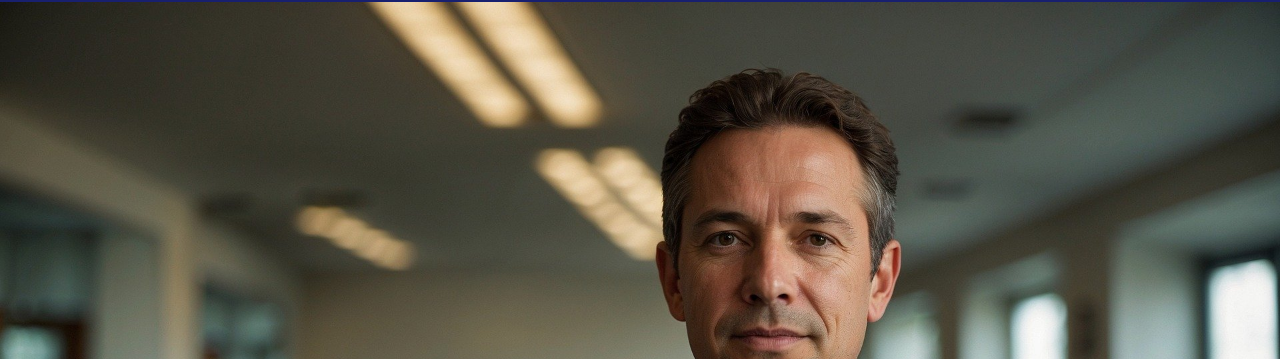
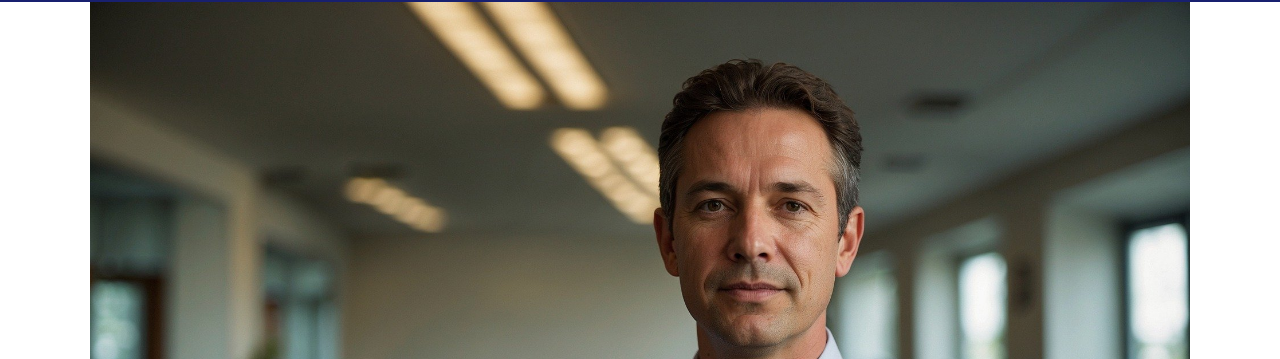
Before and after one commit to kevtorres-dev/Sistemas-ABC, a website: page index.html in a window 1280 px wide. Shown: the part 78-437 px from the top of the page. Drawn offline with Linux system fonts and the light colour scheme; a web font is replaced by a local one.

Commit message:
Prueba Fix Imagen Intro

```diff
--- a/src/scss/layout/_intro.scss
+++ b/src/scss/layout/_intro.scss
@@ -6,8 +6,8 @@
 
     @include m.telefono {
         position: relative;
-        min-width: 80rem;
-        max-width: 130rem;
+        min-width: 50rem;
+        max-width: 90rem;
         overflow: hidden;
         margin: 0 auto;
 
@@ -26,6 +26,16 @@
                 height: 100%;
             }
         }
+    }
+
+    @include m.desktop {
+        min-width: 60rem;
+        max-width: 110rem;
+    }
+
+    @include m.desktopXL {
+        min-width: 80rem;
+        max-width: 130rem;
     }
 }
 
@@ -54,7 +64,7 @@
 
     @include m.desktop {
         h2 {
-            font-size: 7rem;
+            font-size: 6rem;
             margin-top: 3.5rem;
         }
     }
```
Also changed, not shown: build/css/app.css.
